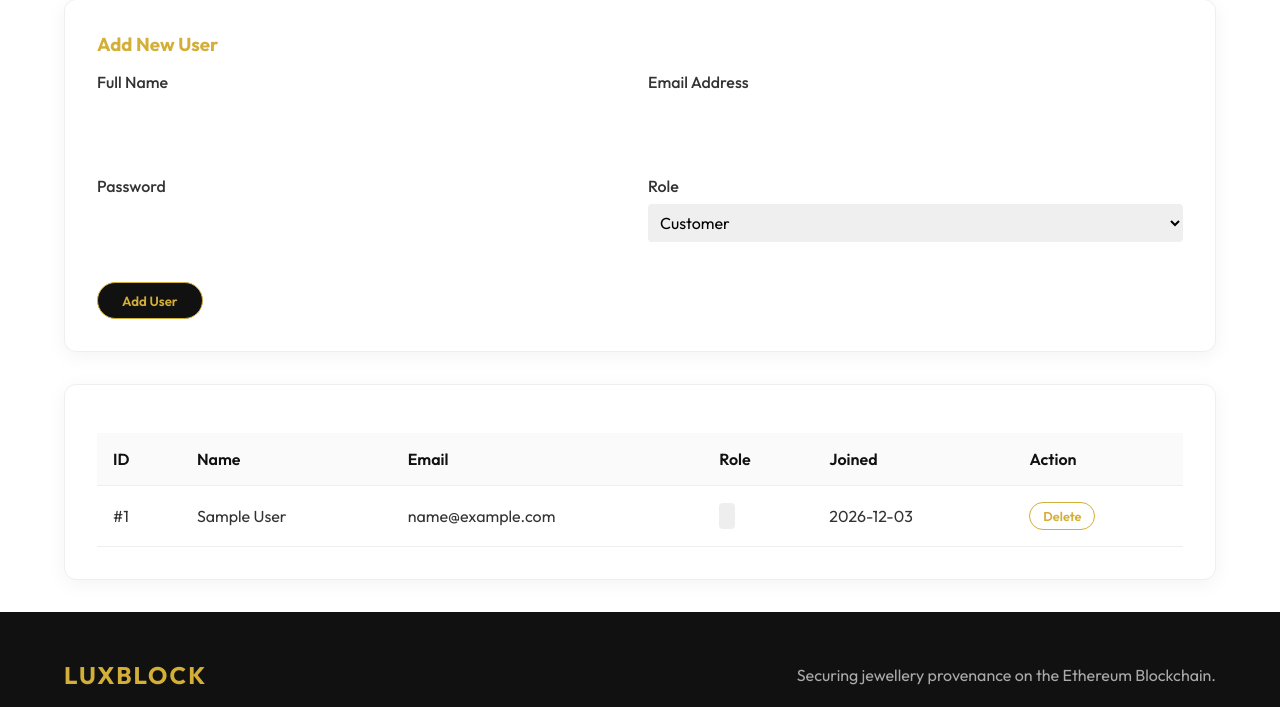
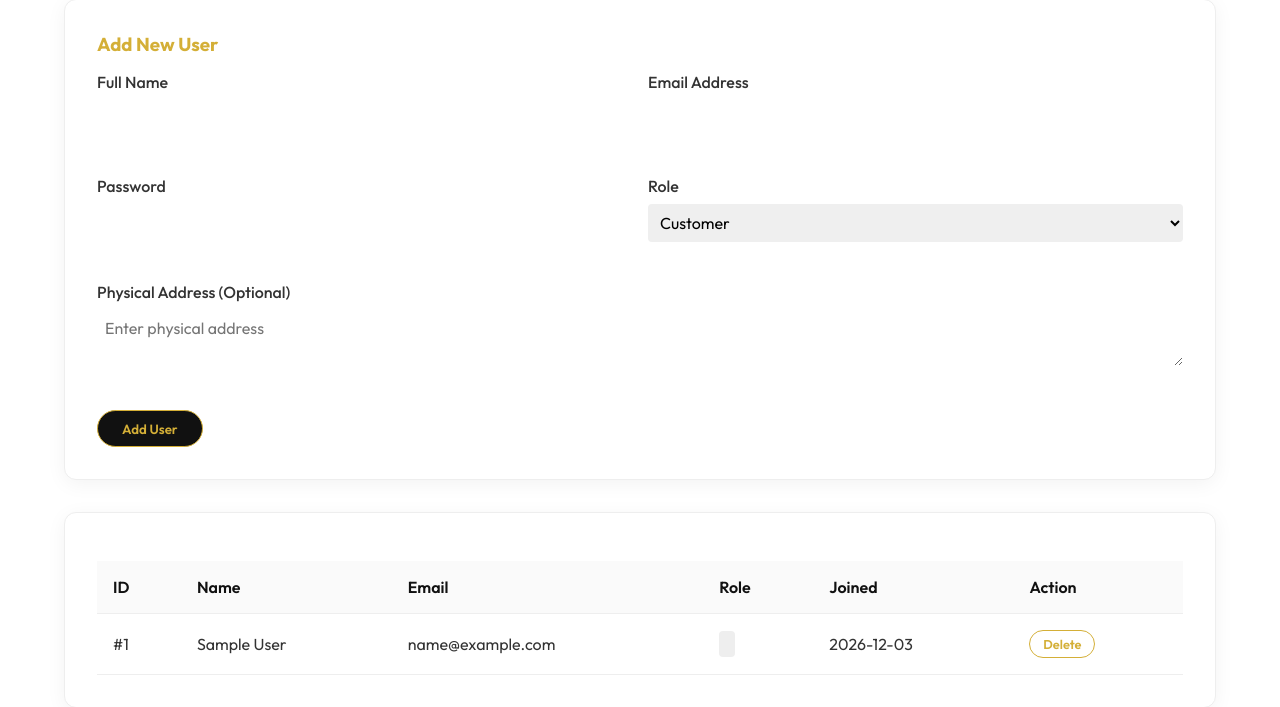
Before and after one commit to Karim-projects-96/Hybrid-block-chain-project, a PHP site: page /GitHub/admin/manage_users.php in a window 1280 px wide. Shown: the part 168-875 px from the top of the page. Run offline with PHP 8.4, Linux system fonts and the light colour scheme; the visitor is signed in with stand-in values (Sample User, id 1); some libraries are stand-ins or nearby versions.

Commit message:
user managed update

```diff
--- a/admin/manage_users.php
+++ b/admin/manage_users.php
@@ -21,6 +21,7 @@ if ($_SERVER['REQUEST_METHOD'] === 'POST' && isset($_POST['add_user'])) {
     $email = $conn->real_escape_string($_POST['email']);
     $role = $conn->real_escape_string($_POST['role']);
     $password = password_hash($_POST['password'], PASSWORD_DEFAULT);
+    $address = isset($_POST['address']) ? $conn->real_escape_string($_POST['address']) : '';
 
     $check_email = $conn->query("SELECT id FROM users WHERE email = '$email'");
     if ($check_email->num_rows > 0) {
@@ -30,7 +31,7 @@ if ($_SERVER['REQUEST_METHOD'] === 'POST' && isset($_POST['add_user'])) {
         if ($check_admin_email->num_rows > 0) {
             $error = "Email already exists in admins table.";
         } else {
-            $sql = "INSERT INTO users (name, email, password, role) VALUES ('$name', '$email', '$password', '$role')";
+            $sql = "INSERT INTO users (name, email, password, role, address) VALUES ('$name', '$email', '$password', '$role', '$address')";
             if ($conn->query($sql) === TRUE) {
                 $success = "User added successfully.";
             } else {
@@ -81,6 +82,10 @@ require_once '../includes/header.php';
                 <option value="shop">Shop Owner</option>
             </select>
         </div>
+        <div class="form-group" style="grid-column: 1 / -1;">
+            <label>Physical Address (Optional)</label>
+            <textarea name="address" class="form-control" style="width: 100%; padding: 0.5rem; border: 1px solid var(--border-color); border-radius: 4px;" placeholder="Enter physical address"></textarea>
+        </div>
         <div style="grid-column: 1 / -1;">
             <button type="submit" class="btn btn-primary">Add User</button>
         </div>
```
